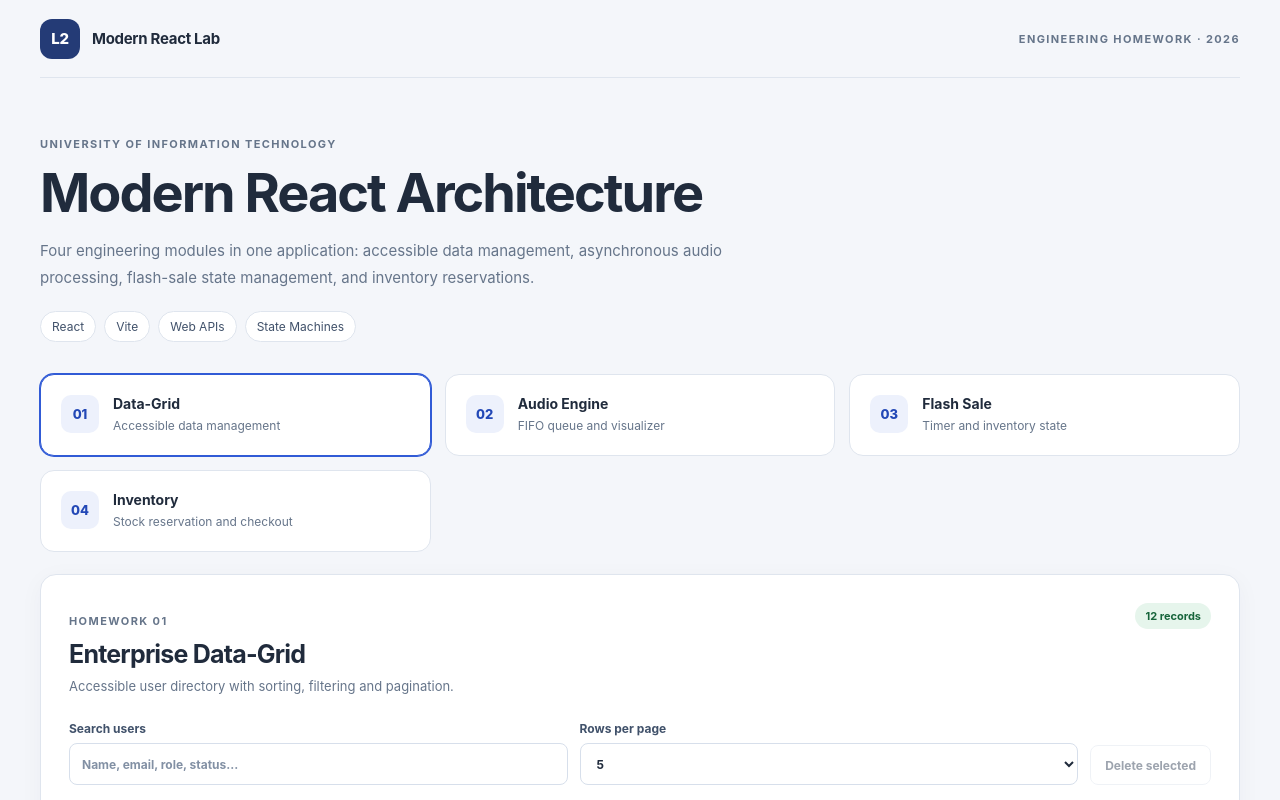
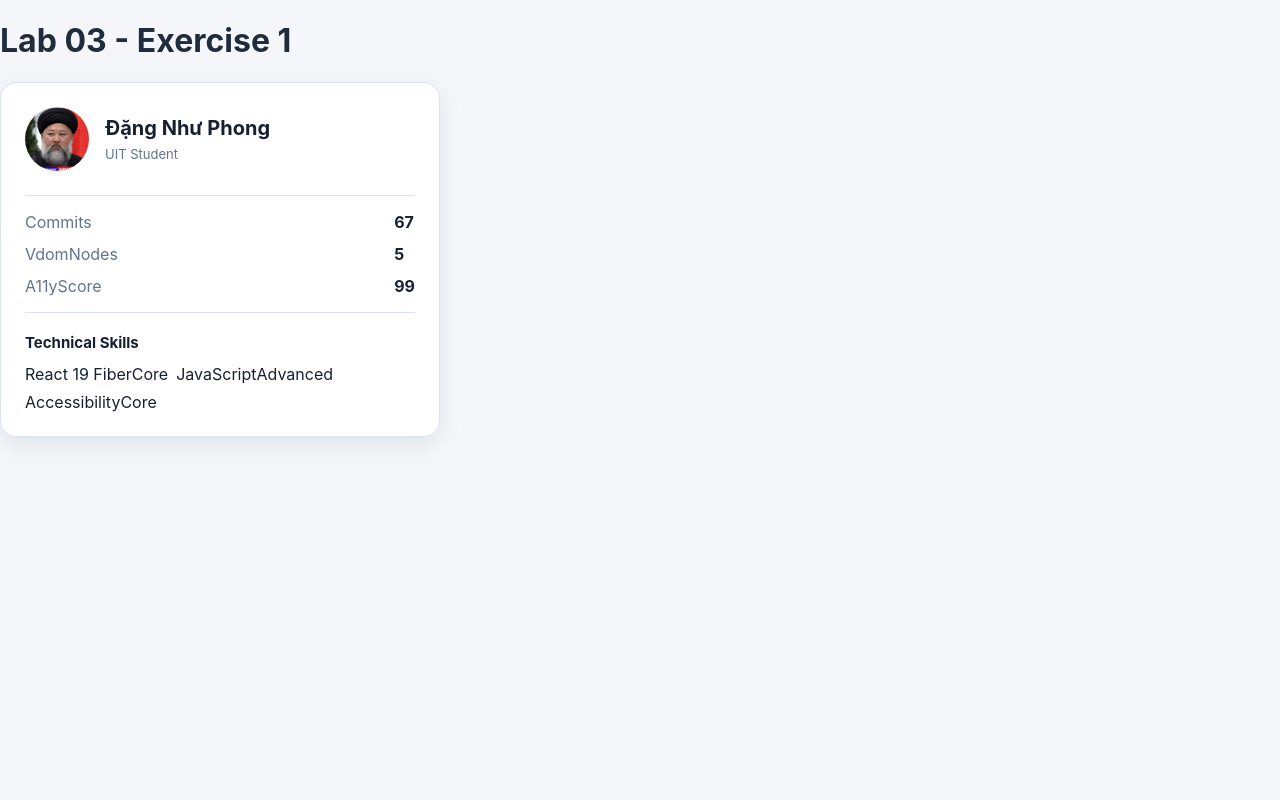
Before and after one commit to DangNhuPhong/DangNhuPhong_24521329, a React (Vite) app in the folder Lab02/Homework/hw1_2_3/: page / in a window 1280 px wide. Shown: the top 800 px of the page. Built offline with nearby package versions, Linux system fonts and the light colour scheme.

Commit message:
fix(ex1_lab3): use temp app.jsx to show result in lab 3

```diff
--- a/Lab02/Homework/hw1_2_3/src/App.jsx
+++ b/Lab02/Homework/hw1_2_3/src/App.jsx
@@ -1,101 +1,13 @@
-import { lazy, Suspense, useState } from "react";
+import { DeveloperCard } from "./components/DeveloperCard";
 
-const DataGrid = lazy(() => import("./hw1/DataGrid.jsx"));
-const AudioVisualizer = lazy(() => import("./hw2/AudioVisualizer.jsx"));
-const FlashSale = lazy(() => import("./hw3/FlashSale.jsx"));
-const Inventory = lazy(() => import("./hw3/Inventory.jsx"));
+function App() {
+  return (
+    <main>
+      <h1>Lab 03 - Exercise 1</h1>
 
-const sections = [
-  {
-    id: "hw1",
-    number: "01",
-    title: "Data-Grid",
-    subtitle: "Accessible data management",
-  },
-  {
-    id: "hw2",
-    number: "02",
-    title: "Audio Engine",
-    subtitle: "FIFO queue and visualizer",
-  },
-  {
-    id: "hw3",
-    number: "03",
-    title: "Flash Sale",
-    subtitle: "Timer and inventory state",
-  },
-  {
-    id: "inventory",
-    number: "04",
-    title: "Inventory",
-    subtitle: "Stock reservation and checkout",
-  },
-];
-
-export default function App() {
-  const [active, setActive] = useState("hw1");
-
-  return (
-    <main className="app-shell">
-      <header className="topbar">
-        <a className="brand" href="#home" onClick={() => setActive("hw1")}>
-          <span className="brand-mark">L2</span>
-          <span>Modern React Lab</span>
-        </a>
-
-        <span className="topbar-label">ENGINEERING HOMEWORK · 2026</span>
-      </header>
-
-      <section className="hero" id="home">
-        <p className="eyebrow">UNIVERSITY OF INFORMATION TECHNOLOGY</p>
-
-        <h1>Modern React Architecture</h1>
-
-        <p className="hero-description">
-          Four engineering modules in one application: accessible data
-          management, asynchronous audio processing, flash-sale state
-          management, and inventory reservations.
-        </p>
-
-        <div className="hero-tags">
-          <span>React</span>
-          <span>Vite</span>
-          <span>Web APIs</span>
-          <span>State Machines</span>
-        </div>
-      </section>
-
-      <nav className="homework-nav" aria-label="Homework navigation">
-        {sections.map((section) => (
-          <button
-            key={section.id}
-            type="button"
-            className={`nav-card ${
-              active === section.id ? "nav-card-active" : ""
-            }`}
-            aria-current={active === section.id ? "page" : undefined}
-            onClick={() => setActive(section.id)}
-          >
-            <span className="nav-number">{section.number}</span>
-            <span className="nav-title">{section.title}</span>
-            <span className="nav-subtitle">{section.subtitle}</span>
-          </button>
-        ))}
-      </nav>
-
-      <div className="workspace">
-        <Suspense fallback={<p role="status">Loading module...</p>}>
-          {active === "hw1" && <DataGrid />}
-          {active === "hw2" && <AudioVisualizer />}
-          {active === "hw3" && <FlashSale />}
-          {active === "inventory" && <Inventory />}
-        </Suspense>
-      </div>
-
-      <footer className="footer">
-        <span>Lab 02 · Modern React Architecture</span>
-        <span>One project · Four modules</span>
-      </footer>
+      <DeveloperCard />
     </main>
   );
 }
+
+export default App;
```
